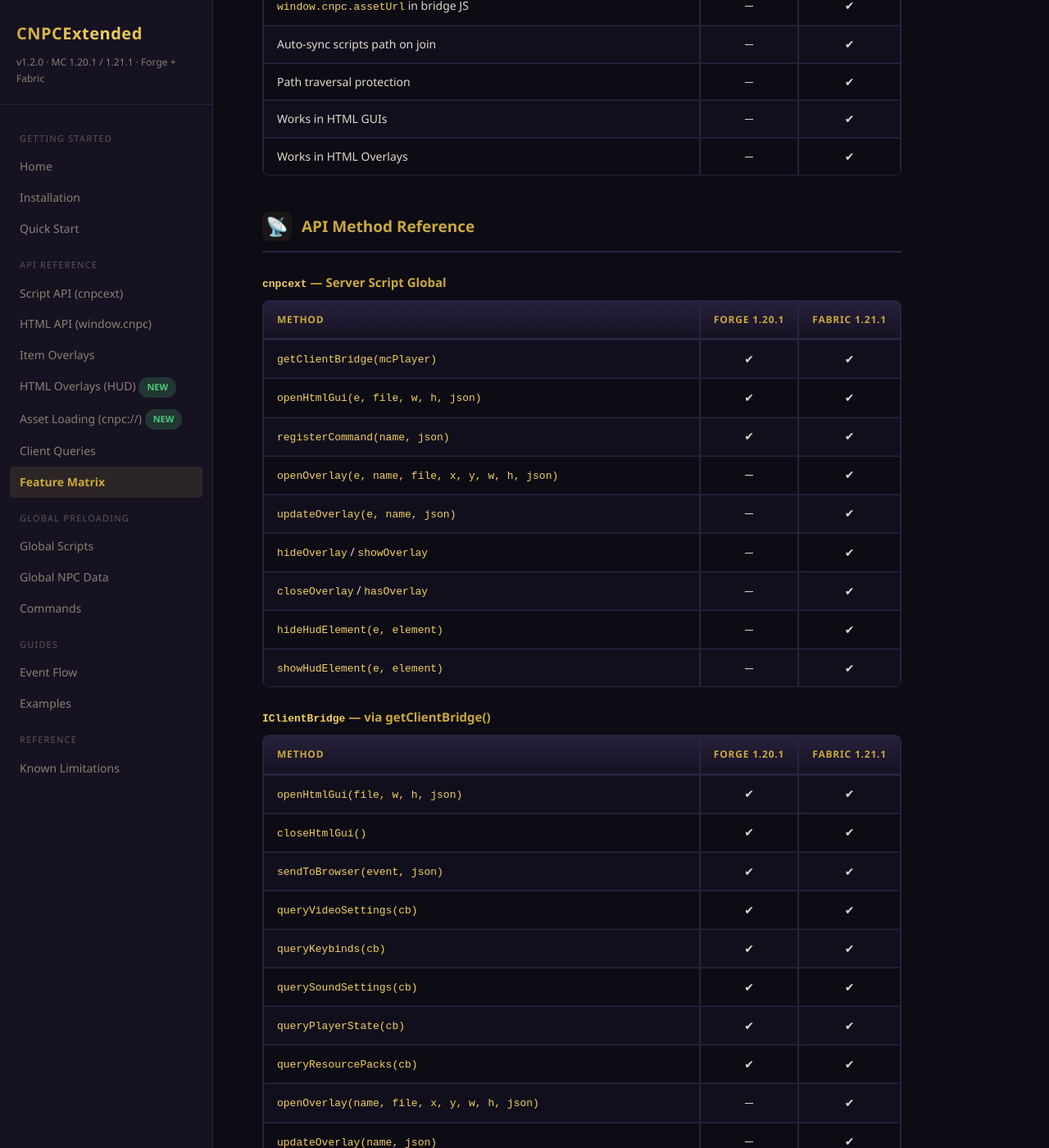
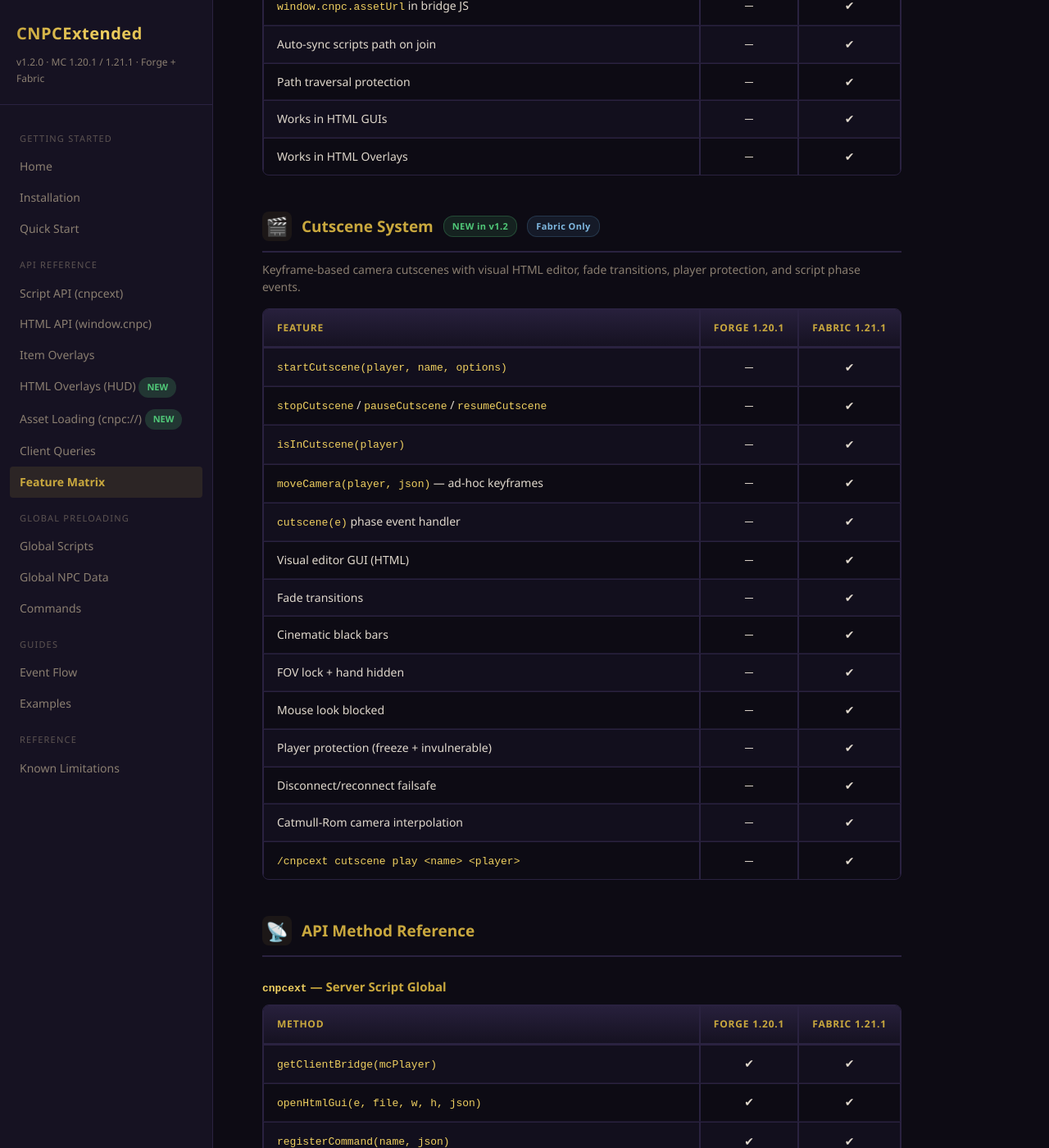
Before and after one commit to AsianDoesCodin/CNPCExtended-Docs, a Jekyll site: the page built from feature-matrix.md, in a window 1280 px wide and 1400 px high, scrolled down 2922 px. Shown: the whole window at 82% size. Built offline with Jekyll 4.4.1, drawn with Linux system fonts in a browser that asks for light colours; some of the changed text lies outside the part shown.

Commit message:
Add cutscene system docs - API, feature matrix, index

```diff
--- a/feature-matrix.md
+++ b/feature-matrix.md
@@ -152,7 +152,7 @@ title: Feature Matrix
 
 <div class="summary-grid">
   <div class="summary-card">
-    <div class="num">20+</div>
+    <div class="num">30+</div>
     <div class="lbl">Total Features</div>
   </div>
   <div class="summary-card">
@@ -160,7 +160,7 @@ title: Feature Matrix
     <div class="lbl">Shared (Both)</div>
   </div>
   <div class="summary-card">
-    <div class="num">3</div>
+    <div class="num">4</div>
     <div class="lbl">Fabric-Only</div>
   </div>
   <div class="summary-card">
@@ -274,6 +274,33 @@ title: Feature Matrix
   <tr><td>Works in HTML Overlays</td><td class="s s-no">&#x2500;</td><td class="s s-yes">&#x2714;</td></tr>
 </table>
 
+<!-- ============ CUTSCENE SYSTEM ============ -->
+<div class="section-hdr">
+  <div class="icon">&#x1F3AC;</div>
+  <h3>Cutscene System</h3>
+  <span class="tag tag-new">NEW in v1.2</span>
+  <span class="tag tag-fabric">Fabric Only</span>
+</div>
+<p class="section-desc">Keyframe-based camera cutscenes with visual HTML editor, fade transitions, player protection, and script phase events.</p>
+
+<table class="ftable">
+  <tr><th>Feature</th><th class="center">Forge&nbsp;1.20.1</th><th class="center">Fabric&nbsp;1.21.1</th></tr>
+  <tr><td><span class="feat-name">startCutscene(player, name, options)</span></td><td class="s s-no">&#x2500;</td><td class="s s-yes">&#x2714;</td></tr>
+  <tr><td><span class="feat-name">stopCutscene</span> / <span class="feat-name">pauseCutscene</span> / <span class="feat-name">resumeCutscene</span></td><td class="s s-no">&#x2500;</td><td class="s s-yes">&#x2714;</td></tr>
+  <tr><td><span class="feat-name">isInCutscene(player)</span></td><td class="s s-no">&#x2500;</td><td class="s s-yes">&#x2714;</td></tr>
+  <tr><td><span class="feat-name">moveCamera(player, json)</span> &mdash; ad-hoc keyframes</td><td class="s s-no">&#x2500;</td><td class="s s-yes">&#x2714;</td></tr>
+  <tr><td><span class="feat-name">cutscene(e)</span> phase event handler</td><td class="s s-no">&#x2500;</td><td class="s s-yes">&#x2714;</td></tr>
+  <tr><td>Visual editor GUI (HTML)</td><td class="s s-no">&#x2500;</td><td class="s s-yes">&#x2714;</td></tr>
+  <tr><td>Fade transitions</td><td class="s s-no">&#x2500;</td><td class="s s-yes">&#x2714;</td></tr>
+  <tr><td>Cinematic black bars</td><td class="s s-no">&#x2500;</td><td class="s s-yes">&#x2714;</td></tr>
+  <tr><td>FOV lock + hand hidden</td><td class="s s-no">&#x2500;</td><td class="s s-yes">&#x2714;</td></tr>
+  <tr><td>Mouse look blocked</td><td class="s s-no">&#x2500;</td><td class="s s-yes">&#x2714;</td></tr>
+  <tr><td>Player protection (freeze + invulnerable)</td><td class="s s-no">&#x2500;</td><td class="s s-yes">&#x2714;</td></tr>
+  <tr><td>Disconnect/reconnect failsafe</td><td class="s s-no">&#x2500;</td><td class="s s-yes">&#x2714;</td></tr>
+  <tr><td>Catmull-Rom camera interpolation</td><td class="s s-no">&#x2500;</td><td class="s s-yes">&#x2714;</td></tr>
+  <tr><td><span class="feat-name">/cnpcext cutscene play &lt;name&gt; &lt;player&gt;</span></td><td class="s s-no">&#x2500;</td><td class="s s-yes">&#x2714;</td></tr>
+</table>
+
 <!-- ============ API REFERENCE ============ -->
 <div class="section-hdr">
   <div class="icon">&#x1F4E1;</div>
@@ -293,6 +320,12 @@ title: Feature Matrix
   <tr><td><span class="feat-name">closeOverlay</span> / <span class="feat-name">hasOverlay</span></td><td class="s s-no">&#x2500;</td><td class="s s-yes">&#x2714;</td></tr>
   <tr><td><span class="feat-name">hideHudElement(e, element)</span></td><td class="s s-no">&#x2500;</td><td class="s s-yes">&#x2714;</td></tr>
   <tr><td><span class="feat-name">showHudElement(e, element)</span></td><td class="s s-no">&#x2500;</td><td class="s s-yes">&#x2714;</td></tr>
+  <tr><td><span class="feat-name">startCutscene(player, name, optionsJson)</span></td><td class="s s-no">&#x2500;</td><td class="s s-yes">&#x2714;</td></tr>
+  <tr><td><span class="feat-name">stopCutscene(player)</span></td><td class="s s-no">&#x2500;</td><td class="s s-yes">&#x2714;</td></tr>
+  <tr><td><span class="feat-name">pauseCutscene</span> / <span class="feat-name">resumeCutscene</span></td><td class="s s-no">&#x2500;</td><td class="s s-yes">&#x2714;</td></tr>
+  <tr><td><span class="feat-name">isInCutscene(player)</span></td><td class="s s-no">&#x2500;</td><td class="s s-yes">&#x2714;</td></tr>
+  <tr><td><span class="feat-name">moveCamera(player, keyframesJson)</span></td><td class="s s-no">&#x2500;</td><td class="s s-yes">&#x2714;</td></tr>
+  <tr><td><span class="feat-name">entityId(entity)</span></td><td class="s s-no">&#x2500;</td><td class="s s-yes">&#x2714;</td></tr>
 </table>
 
 <h4 style="color: var(--gold); margin-top: 24px;"><span class="feat-name">IClientBridge</span> &mdash; via getClientBridge()</h4>
@@ -349,6 +382,8 @@ title: Feature Matrix
   <tr><td><span class="feat-name">HIDE_HUD_ELEMENT</span></td><td class="s s-no">&#x2500;</td><td class="s s-yes">&#x2714;</td></tr>
   <tr><td><span class="feat-name">SHOW_HUD_ELEMENT</span></td><td class="s s-no">&#x2500;</td><td class="s s-yes">&#x2714;</td></tr>
   <tr><td><span class="feat-name">SYNC_SCRIPTS_PATH</span></td><td class="s s-no">&#x2500;</td><td class="s s-yes">&#x2714;</td></tr>
+  <tr><td><span class="feat-name">PacketCutsceneStart</span> (S&rarr;C)</td><td class="s s-no">&#x2500;</td><td class="s s-yes">&#x2714;</td></tr>
+  <tr><td><span class="feat-name">PacketCutsceneStop</span> (S&rarr;C)</td><td class="s s-no">&#x2500;</td><td class="s s-yes">&#x2714;</td></tr>
 </table>
 
 <!-- ============ KNOWN ISSUES ============ -->
```
Also changed, not shown: api/cutscenes.md (added, +134 -0 lines), api/script-api.md (+28 -0 lines), index.md (+1 -0 lines).
